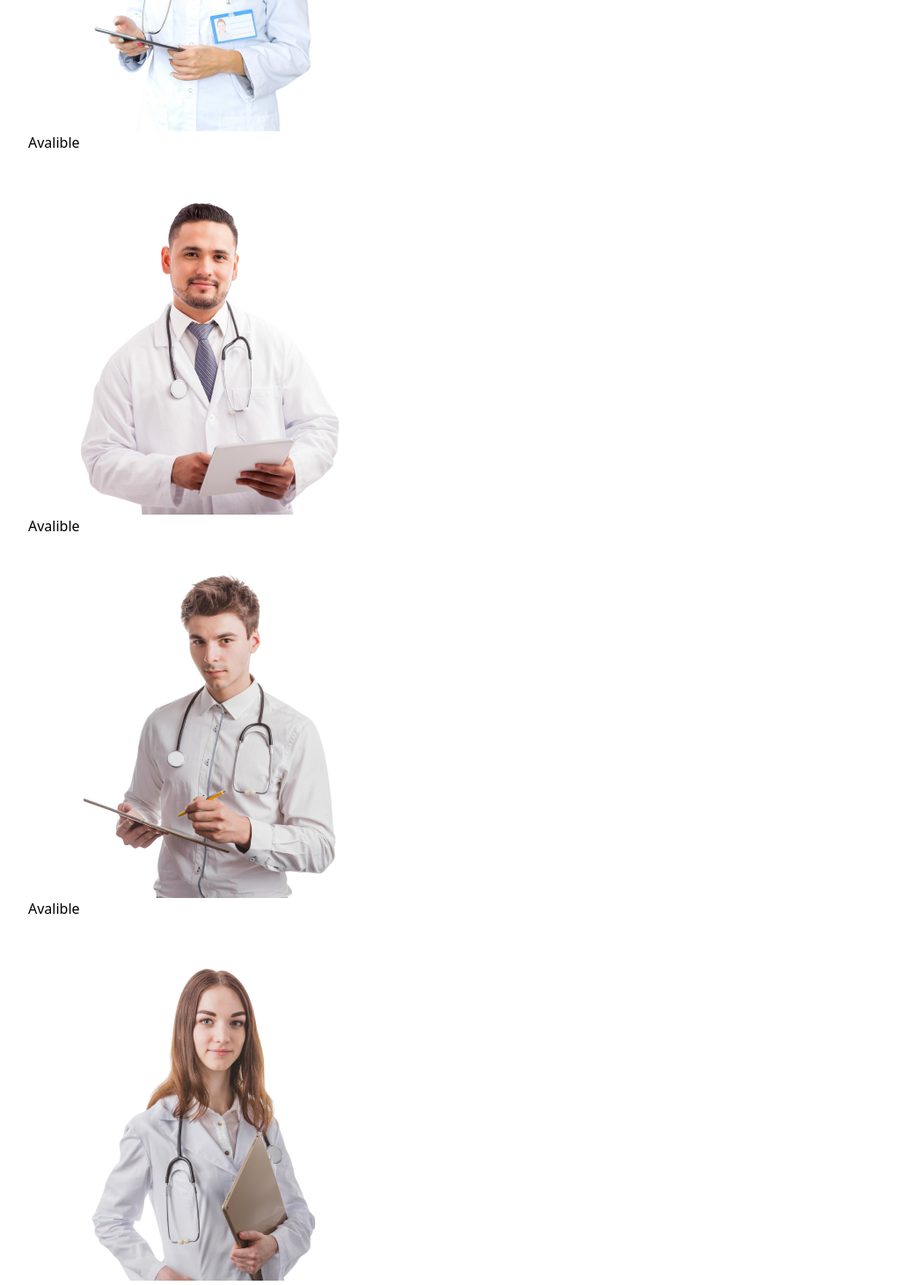
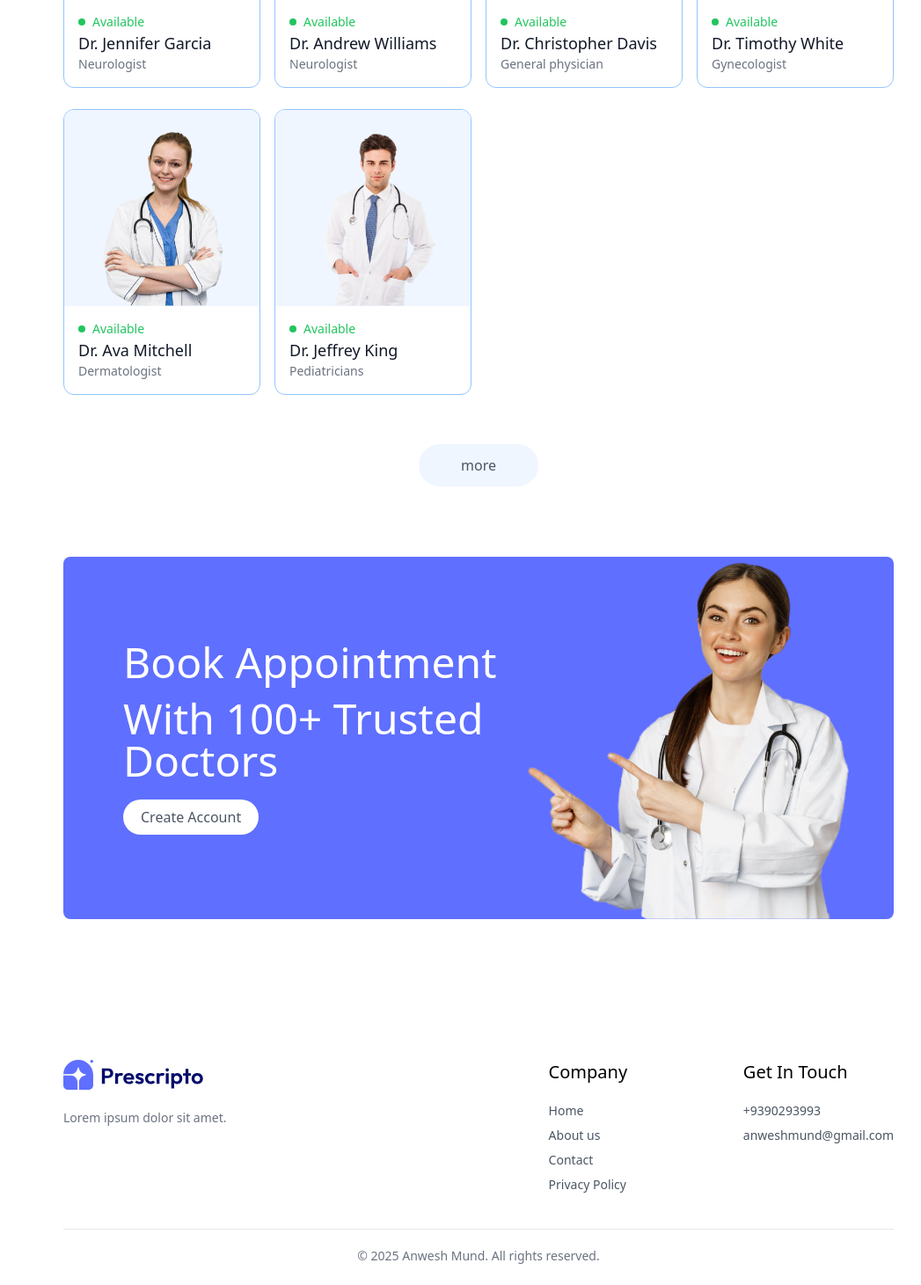
Before and after one commit to anweshmund/med-book, a React (Vite) app in the folder med-front/: page / in a window 1280 px wide. Shown: the part 2140-3601 px from the top of the page at 88% size, without its empty margins (96-1143 px from the left). Built offline with nearby package versions, Linux system fonts and the light colour scheme.

Commit message:
implement layout and context for the application; add footer and banner components, update routing and styles

```diff
--- a/med-front/index.html
+++ b/med-front/index.html
@@ -1,5 +1,5 @@
 <!doctype html>
-<html lang="en">
+<html lang="en" class="scroll-smooth">
   <head>
     <meta charset="UTF-8" />
     <link rel="icon" type="image/svg+xml" href="/vite.svg" />
--- a/med-front/src/App.jsx
+++ b/med-front/src/App.jsx
@@ -1,6 +1,6 @@
 import React from 'react'
 import { Route, Routes } from 'react-router-dom'
-import Home from './pages/home'
+import Home from './pages/Home'
 
 import Login from './pages/login'
 import About from './pages/about'
@@ -10,6 +10,7 @@
 import Appointment from './pages/Appointment'
 import Navbar from './component/Navbar'
 import Doctor from './pages/Doctor'
+import Footer from './component/footer'
 
 
 const App = () => {
@@ -28,6 +29,7 @@
       <Route part='/my-appointments' element ={<Mybook/>}/>
       <Route part='/appointments:/docId' element ={<Appointment/>}/>
     </Routes>
+   <Footer/>
     </div>
   )
 }
--- /dev/null
+++ b/med-front/src/component/Banner.jsx
@@ -0,0 +1,27 @@
+import React from 'react'
+import { assets } from '../assets/assets'
+import { useNavigate } from 'react-router-dom'
+
+const Banner = () => {
+    const navigate= useNavigate()
+  return (
+    <div className=' flex bg-primary rounded-lg px-6 sm:px-10 md:px-14 lg:px-12 my-20 md:mx-10'>
+      {/* leftside */}
+      <div className=' flex-1 py-8 sm:py-10 md:py-16 lg:py-24 lg:pl-5'>
+            <div className='text-xl sm:text-2xl md:text-3xl lg:text-5xl font-semibolt text-white '>
+                <p>Book Appointment</p>
+                <p className='mt-4'>With 100+ Trusted Doctors</p>
+
+            </div>
+            <button onClick={()=>{navigate(`/login`); scrollTo(0,0)}} className='rounded-full bg-white text-gray-600 px-5 py-2 mt-5 hover:scale-105 transition-all'>Create Account</button>
+      </div>
+
+      {/* rightside */}
+      <div className='hiddin md:block md:w-1/2 lg:w-[370px] relative'>
+        <img className='w-full absolute bottom-0 right-0 max-w-md' src={assets.appointment_img} alt="" />
+      </div>
+    </div>
+  )
+}
+
+export default Banner
--- /dev/null
+++ b/med-front/src/component/Footer.jsx
@@ -0,0 +1,45 @@
+import React from 'react'
+import { assets } from '../assets/assets'
+
+const Footer = () => {
+  return (
+    <div className='md:mx-10'>
+      <div className='flex flex-col sm:grid grid-cols-[3fr_1fr_1fr] gap-14 my-10 mt-40 text-sm '>
+        {/* left section */}
+        <div>
+            <img className='mb-5 w-40' src={assets.logo} alt="" />
+            <p className='w-full md:w-1/2 text-gray-500 leading-6 '>Lorem ipsum dolor sit amet.</p>
+        </div>
+        {/* center section */}
+        <div>
+            <p className=' text-xl front-medium mb-5'>Company</p>
+            <ul className=' flex flex-col gap-2 text-gray-600 '>
+                <li>Home </li>
+                <li>About us </li>
+                <li>Contact</li>
+                <li>Privacy Policy</li>
+
+            </ul>
+        </div>
+        {/* right section */}
+        <div>
+            <p className=' text-xl front-medium mb-5'>Get In Touch</p>
+            <ul className=' flex flex-col gap-2 text-gray-600 '>
+                <li>+9390293993</li>
+                <li>anweshmund@gmail.com</li>
+            </ul>
+        </div>
+
+      </div>
+        {/* underline and copyright section */}
+      <div >
+        <hr />
+      <p className="py-5 text-sm text-center text-gray-500">
+    © {new Date().getFullYear()} Anwesh Mund. All rights reserved.
+  </p>
+      </div>
+    </div>
+  )
+}
+
+export default Footer
--- a/med-front/src/component/TopDoc.jsx
+++ b/med-front/src/component/TopDoc.jsx
@@ -1,23 +1,39 @@
-import React from 'react'
-import { doctors } from '../assets/assets'
+import React, { useContext } from 'react'
+import { useNavigate } from 'react-router-dom'
+import { AppContext } from '../context/AppContext'   // ✅ use the correct name
 
 const TopDoc = () => {
+  const navigate = useNavigate()
+  const { doctors } = useContext(AppContext)  // ✅ use AppContext
+
   return (
-    <div>
-      <h1>Top Doctor To Book</h1>
-      <p> Simply  browse through  our  extensive  list of  trusted  doctors.</p>
-      <div>
-        {doctors.slice(0,10).map((item,index)=>(
-            <div>
-                <img src={item.image } alt=""/>
-                <div>
-                    <div>
-                        <p></p><p>Avalible</p>
-                    </div>
-                </div>
+    <div className='flex flex-col items-center gap-4 my-16 text-gray-900 md:mx-10'>
+      <h1 className='text-3xl font-medium'>Top Doctor To Book</h1>
+      <p className='sm:w-1/2 text-center text-sm'>
+        Simply browse through our extensive list of trusted doctors.
+      </p>
+      <div className='w-full grid grid-cols-auto gap-4 pt-5 gap-y-6 px-3 sm:px-0'>
+        {doctors.slice(0, 10).map((item) => (
+          <div
+            key={item._id}   // ✅ better to use unique _id instead of index
+            onClick={() => navigate(`/appointments/${item._id}`)}
+            className='border border-blue-300 rounded-xl overflow-hidden cursor-pointer hover:translate-y-[-10px] transition-all duration-500'
+          >
+            <img className='bg-blue-50' src={item.image} alt={item.name} />
+            <div className='p-4'>
+              <div className='flex items-center gap-2 text-sm text-center text-green-500'>
+                <p className='w-2 h-2 bg-green-500 rounded-full'></p>
+                <p>Available</p>
+              </div>
+              <p className='text-gray-900 text-lg font-medium'>{item.name}</p>
+              <p className='text-gray-500 text-sm'>{item.speciality}</p>
             </div>
+          </div>
         ))}
       </div>
+      <button className='bg-blue-50 text-gray-600 px-12 py-3 rounded-full mt-10'>
+        more
+      </button>
     </div>
   )
 }
--- /dev/null
+++ b/med-front/src/context/AppContext.jsx
@@ -0,0 +1,17 @@
+import { createContext } from "react";
+import { doctors } from "../assets/assets";
+
+// create context
+export const AppContext = createContext();
+
+const AppContextProvider = (props) => {
+  const value = { doctors };
+
+  return (
+    <AppContext.Provider value={value}>
+      {props.children}
+    </AppContext.Provider>
+  );
+};
+
+export default AppContextProvider;
--- a/med-front/src/index.css
+++ b/med-front/src/index.css
@@ -1,6 +1,10 @@
+@import url('https://fonts.googleapis.com/css2?family=Roboto:ital,wght@0,100..900;1,100..900&display=swap');
 @tailwind base;
 @tailwind components;
 @tailwind utilities;
+*{
+    font-family: system-ui, -apple-system, BlinkMacSystemFont, 'Segoe UI', Roboto, Oxygen, Ubuntu, Cantarell, 'Open Sans', 'Helvetica Neue', sans-serif;
+}
 .active hr{
     @apply block
 }
--- a/med-front/src/main.jsx
+++ b/med-front/src/main.jsx
@@ -3,9 +3,14 @@
 import './index.css'
 import App from './App.jsx'
 import { BrowserRouter } from 'react-router-dom'
+import AppContextProvider from './context/AppContext.jsx'
 
 createRoot(document.getElementById('root')).render(
-  <BrowserRouter>
-    <App />
-  </BrowserRouter>,
+  <StrictMode>
+    <BrowserRouter>
+      <AppContextProvider>
+        <App />
+      </AppContextProvider>
+    </BrowserRouter>
+  </StrictMode>
 )
--- a/med-front/src/pages/Home.jsx
+++ b/med-front/src/pages/Home.jsx
@@ -2,6 +2,7 @@
 import Header from '../component/Header'
 import SpecialityMenu from '../component/SpecialityMenu'
 import TopDoc from '../component/TopDoc'
+import Banner from '../component/Banner'
 
 const Home = () => {
   return (
@@ -9,6 +10,7 @@
      <Header/>
      <SpecialityMenu/>
      <TopDoc/>
+     <Banner/>
     </div>
   )
 }
--- a/med-front/tailwind.config.js
+++ b/med-front/tailwind.config.js
@@ -8,6 +8,9 @@
     extend: {
       colors:{
         'primary':"#5f6FFF"
+      },
+      gridTemplateColumns:{
+        'auto': 'repeat(auto-fill, minmax(200px, 1fr))',
       }
     },
   },
```
